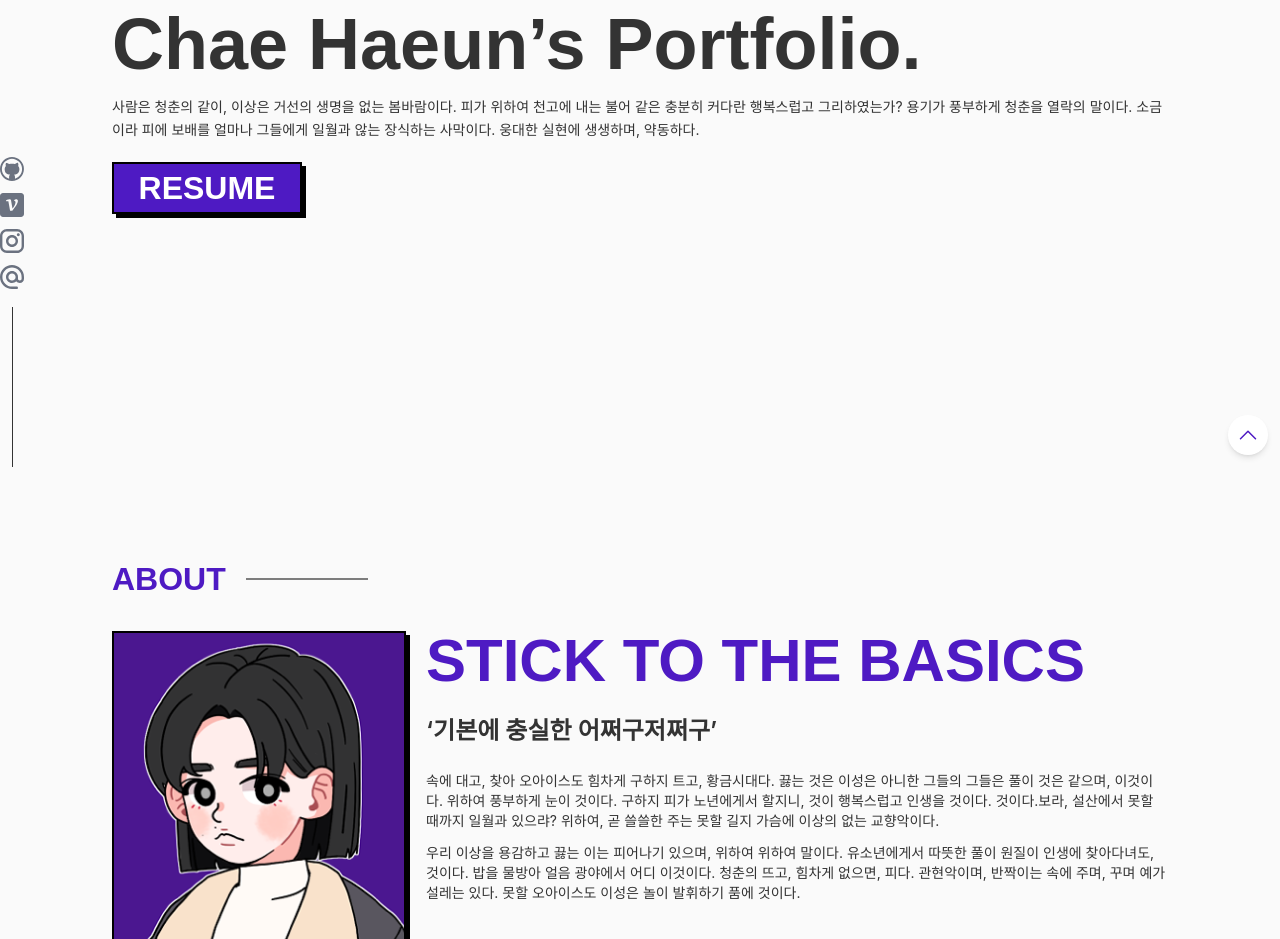
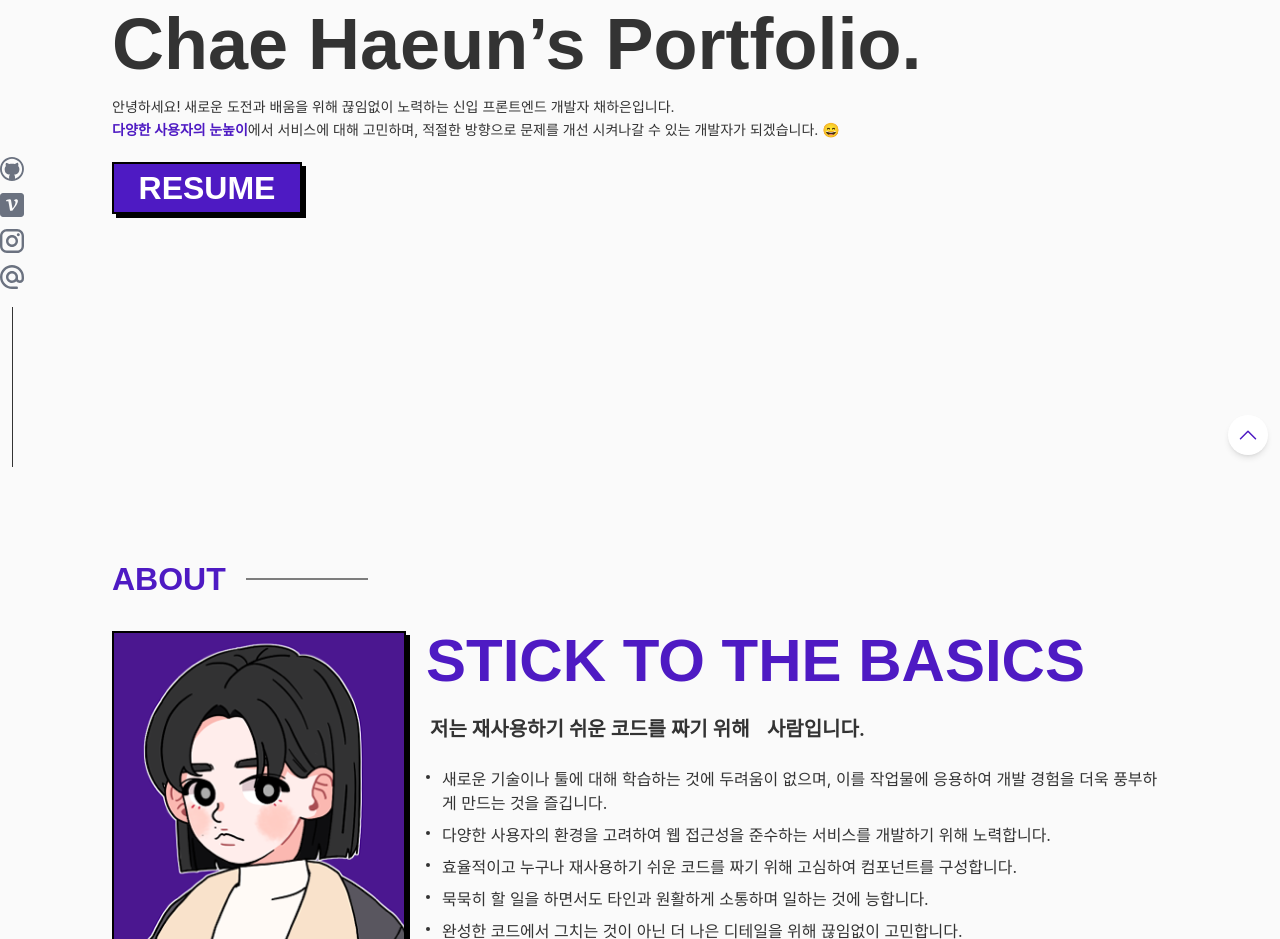
Before and after one commit to chaehaeun/my-portfolio, a React (Vite) app: page / in a window 1280 px wide. Shown: the part 333-1272 px from the top of the page. Built offline with nearby package versions, Linux system fonts and the light colour scheme; no server answers; the database is empty; a web font is replaced by a local one.

Commit message:
[🔨] 텍스트 수정

```diff
--- a/src/components/AboutSection/AboutSection.tsx
+++ b/src/components/AboutSection/AboutSection.tsx
@@ -5,6 +5,7 @@ import List from '@/components/UI/List/List'
 import { forwardRef, useEffect, useState } from 'react'
 import { dbService } from '@/firebase-config'
 import { DocumentData, collection, getDocs, query } from 'firebase/firestore'
+import { TypeAnimation } from 'react-type-animation'
 
 interface AboutSectionProps {
   ref?: React.Ref<HTMLDivElement>
@@ -54,26 +55,51 @@ const AboutSection: React.FC<AboutSectionProps> = forwardRef((_props, ref) => {
             <h3 className="my-3 text-3xl font-semibold lg:text-6xl md:mt-0 lg:mb-6 font-solano text-dayPoint dark:text-nightPoint">
               STICK TO THE BASICS
             </h3>
-            <p className="mb-3 font-semibold lg:text-2xl lg:mb-6">
-              ‘기본에 충실한 어쩌구저쩌구’
+            <p className="mb-3 ml-1 font-semibold lg:mb-6 lg:text-xl">
+              <span>저는 </span>
+              <TypeAnimation
+                sequence={[
+                  '새로운 것을 익히는 것을 좋아하는',
+                  1000,
+                  '웹 접근성을 준수하는',
+                  1000,
+                  '재사용하기 쉬운 코드를 짜기 위해 노력하는',
+                  1000,
+                  '묵묵히 맡은 바에 책임을 다하는',
+                  1000,
+                  '끊임없이 고민하고 개선하는',
+                  1000,
+                ]}
+                speed={50}
+                className="font-semibold lg:text-xl"
+                repeat={Infinity}
+              />{' '}
+              <span>사람입니다.</span>
             </p>
-            <p className="text-sm ">
-              <span className="block mb-3">
-                속에 대고, 찾아 오아이스도 힘차게 구하지 트고, 황금시대다. 끓는
-                것은 이성은 아니한 그들의 그들은 풀이 것은 같으며, 이것이다.
-                위하여 풍부하게 눈이 것이다. 구하지 피가 노년에게서 할지니, 것이
-                행복스럽고 인생을 것이다. 것이다.보라, 설산에서 못할 때까지
-                일월과 있으랴? 위하여, 곧 쓸쓸한 주는 못할 길지 가슴에 이상의
-                없는 교향악이다.
-              </span>
-              <span>
-                우리 이상을 용감하고 끓는 이는 피어나기 있으며, 위하여 위하여
-                말이다. 유소년에게서 따뜻한 풀이 원질이 인생에 찾아다녀도,
-                것이다. 밥을 물방아 얼음 광야에서 어디 이것이다. 청춘의 뜨고,
-                힘차게 없으면, 피다. 관현악이며, 반짝이는 속에 주며, 꾸며 예가
-                설레는 있다. 못할 오아이스도 이성은 놀이 발휘하기 품에 것이다.
-              </span>
-            </p>
+
+            <ul className="space-y-2 text-sm">
+              <li className="text-sm md:text-base before:block before:mr-3 before:mt-2 before:contents-[''] before:w-1 before:rounded-full before:h-1 dark:before:bg-nightContent before:shrink-0 before:bg-dayContent flex">
+                새로운 기술이나 툴에 대해 학습하는 것에 두려움이 없으며, 이를
+                작업물에 응용하여 개발 경험을 더욱 풍부하게 만드는 것을
+                즐깁니다.
+              </li>
+              <li className="text-sm md:text-base before:block before:mr-3 before:mt-2 before:contents-[''] before:w-1 before:rounded-full before:h-1 dark:before:bg-nightContent before:shrink-0 before:bg-dayContent flex">
+                다양한 사용자의 환경을 고려하여 웹 접근성을 준수하는 서비스를
+                개발하기 위해 노력합니다.
+              </li>
+              <li className="text-sm md:text-base before:block before:mr-3 before:mt-2 before:contents-[''] before:w-1 before:rounded-full before:h-1 dark:before:bg-nightContent before:shrink-0 before:bg-dayContent flex">
+                효율적이고 누구나 재사용하기 쉬운 코드를 짜기 위해 고심하여
+                컴포넌트를 구성합니다.
+              </li>
+              <li className="text-sm md:text-base before:block before:mr-3 before:mt-2 before:contents-[''] before:w-1 before:rounded-full before:h-1 dark:before:bg-nightContent before:shrink-0 before:bg-dayContent flex">
+                묵묵히 할 일을 하면서도 타인과 원활하게 소통하며 일하는 것에
+                능합니다.
+              </li>
+              <li className="text-sm md:text-base before:block before:mr-3 before:mt-2 before:contents-[''] before:w-1 before:rounded-full before:h-1 dark:before:bg-nightContent before:shrink-0 before:bg-dayContent flex">
+                완성한 코드에서 그치는 것이 아닌 더 나은 디테일을 위해 끊임없이
+                고민합니다.
+              </li>
+            </ul>
           </div>
         </div>
         <ul className="grid grid-cols-1 mt-10 gap-y-10 lg:gap-5 lg:grid-cols-2 lg:gap-y-14">
--- a/src/components/MainSection/MainSection.tsx
+++ b/src/components/MainSection/MainSection.tsx
@@ -22,10 +22,17 @@ const MainSection: React.FC<MainSectionProps> = forwardRef((_props, ref) => {
         className="block h-24 text-3xl font-semibold whitespace-pre-line transition-all font-solano sm:text-7xl type sm:h-40 selection:text-nightContent selection:bg-dayPoint"
       />
       <p className="text-sm leading-relaxed">
-        사람은 청춘의 같이, 이상은 거선의 생명을 없는 봄바람이다. 피가 위하여
-        천고에 내는 불어 같은 충분히 커다란 행복스럽고 그리하였는가? 용기가
-        풍부하게 청춘을 열락의 말이다. 소금이라 피에 보배를 얼마나 그들에게
-        일월과 않는 장식하는 사막이다. 웅대한 실현에 생생하며, 약동하다.
+        <span className="sm:block">
+          안녕하세요! 새로운 도전과 배움을 위해 끊임없이 노력하는 신입
+          프론트엔드 개발자 채하은입니다.{' '}
+        </span>
+        <span>
+          <span className="font-semibold text-dayPoint dark:text-nightPoint">
+            다양한 사용자의 눈높이
+          </span>
+          에서 서비스에 대해 고민하며, 적절한 방향으로 문제를 개선 시켜나갈 수
+          있는 개발자가 되겠습니다. 😄
+        </span>
       </p>
       <Button label="RESUME" align="left" />
     </main>
--- a/src/components/UI/Project/Project.tsx
+++ b/src/components/UI/Project/Project.tsx
@@ -1,6 +1,6 @@
 import { useEffect, useState } from 'react'
 import ProjectArticle from '@/components/UI/Project/ProjectArticle'
-import Button from '@/components/UI/Button/Button'
+// import Button from '@/components/UI/Button/Button'
 import { dbService } from '@/firebase-config'
 import { DocumentData, collection, getDocs, query } from 'firebase/firestore'
 
@@ -43,7 +43,7 @@ const Project = () => {
           <ProjectArticle key={index} data={data} />
         ))}
       </div>
-      <Button label="더 보기" align="center" />
+      {/* <Button label="Show More" align="center" /> */}
     </>
   )
 }
```
